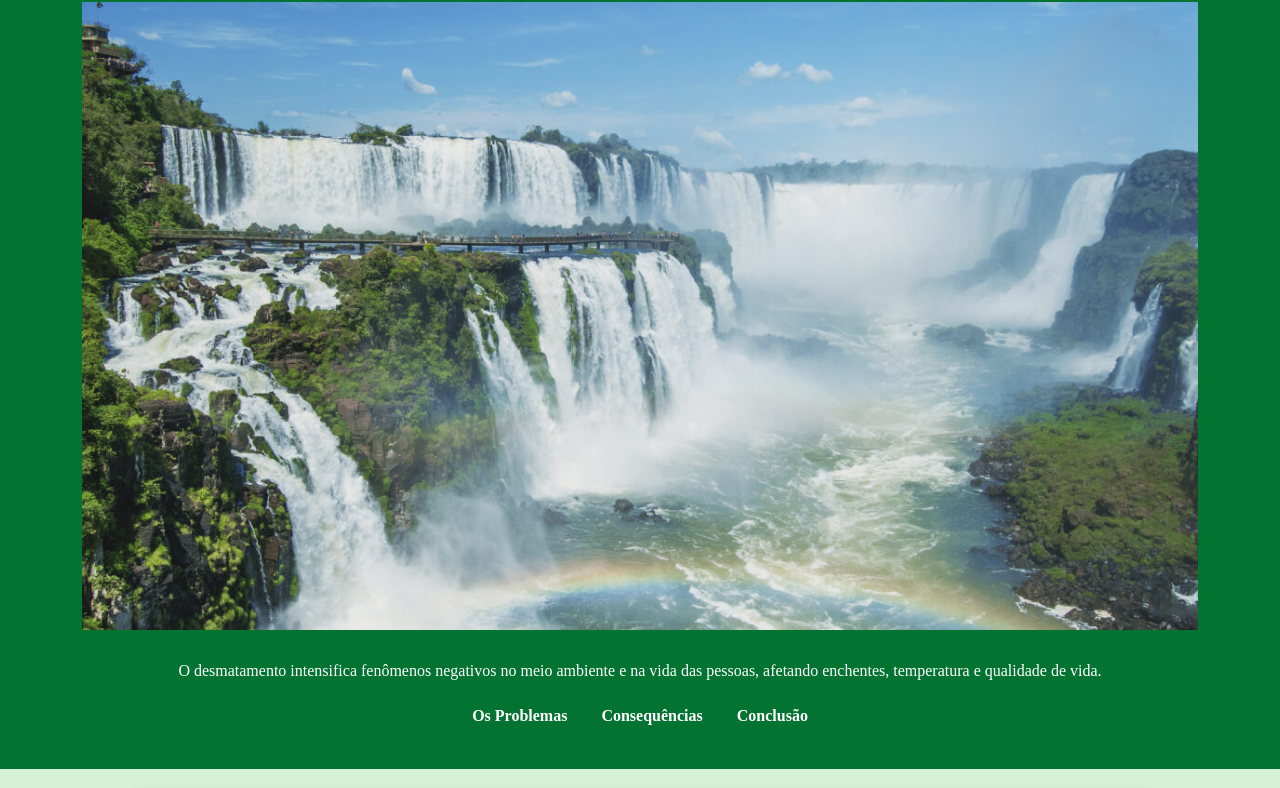
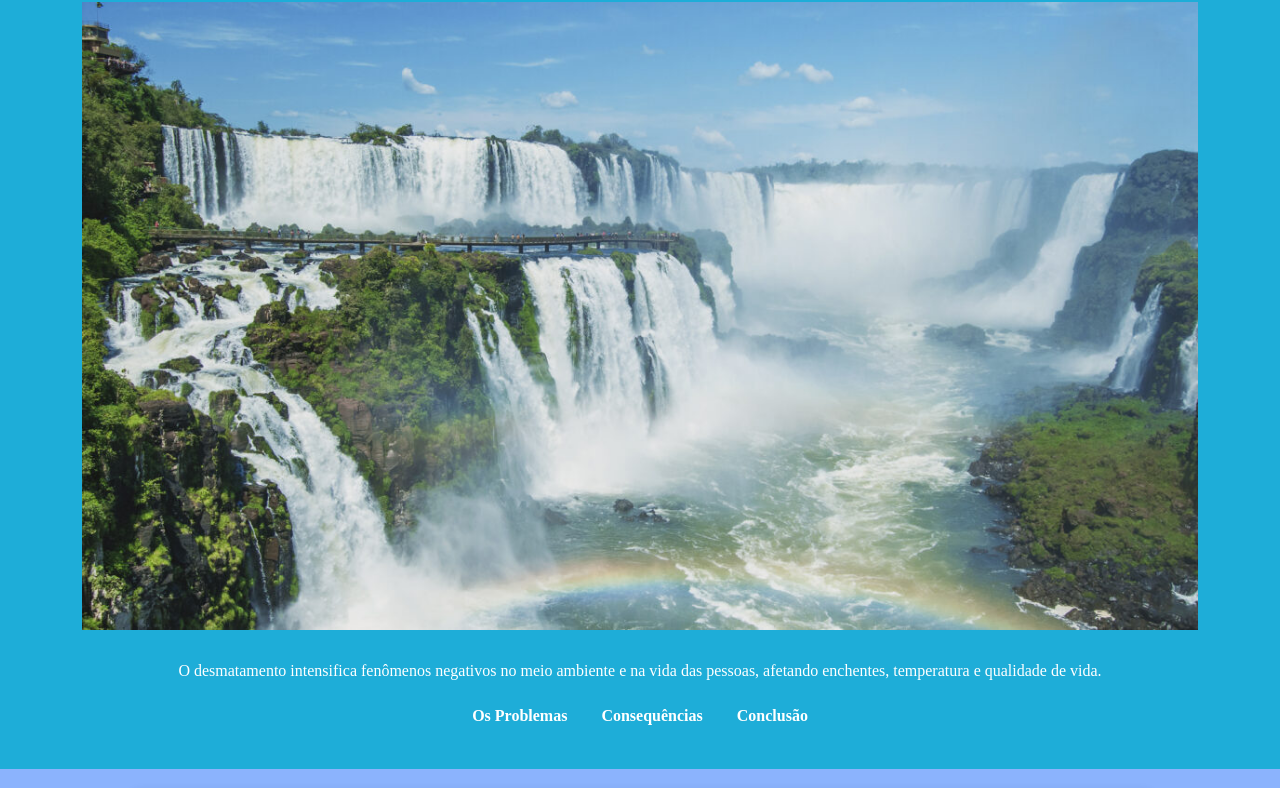
Before and after one commit to belbelmel/PROJETO-AGRINHO, a plain HTML site: page index.html in a window 1280 px wide. Shown: the part 79-867 px from the top of the page. Drawn offline with Linux system fonts and the light colour scheme; a web font is replaced by a local one.

Commit message:
alterações no projeto

```diff
--- a/style.css
+++ b/style.css
@@ -2,11 +2,11 @@
 
 /* Variáveis */
 :root {
-    --primary-color: #027331;
-    --secondary-color: #3ca63c;
-    --text-color: #025929;
-    --background-color: #d5f2d7;
-    --button-hover: #01401d;
+    --primary-color: #1eadd8;
+    --secondary-color: #3c84a6;
+    --text-color: #346bcf;
+    --background-color: #8bb3fd;
+    --button-hover: #012c5e;
     --font-body: "Chocolate Classical Sans", serif;
     --font-titulo: "Rakkas", serif;
 }
```
